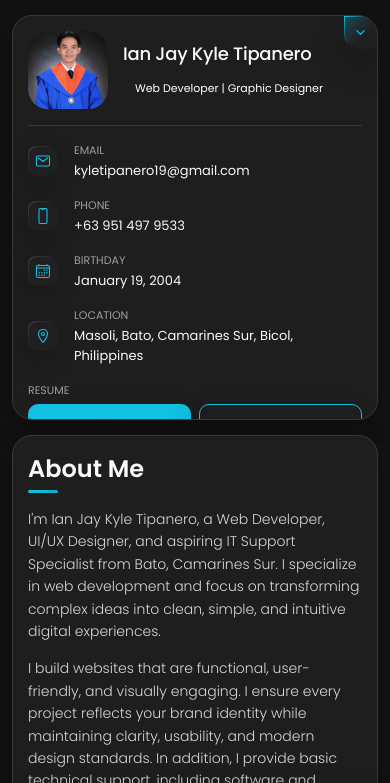
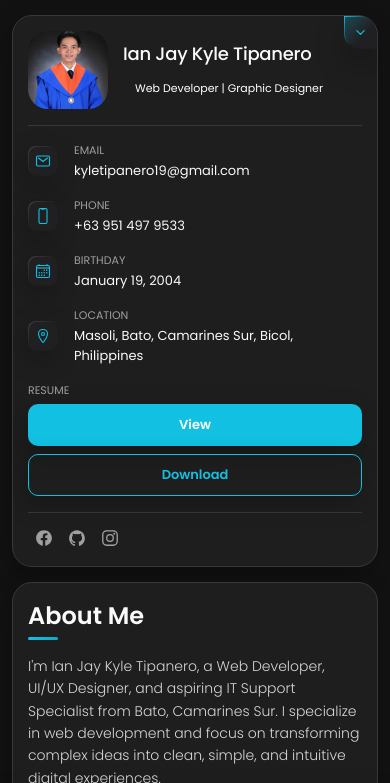
Before and after one commit to IannQt/Ian-s-Portfolio, a plain HTML site: page index.html in a window 390 px wide. Both pictures are taken after a click on the button 360 px from the left and 32 px from the top of the page. Shown: the top 783 px of the page. Drawn offline with nearby package versions, Linux system fonts and the light colour scheme.

Commit message:
Update style.css

```diff
--- a/assets/css/style.css
+++ b/assets/css/style.css
@@ -354,6 +354,7 @@ article.active {
   gap: 8px;
   flex-wrap: wrap;
   margin-top: 5px;
+  width: 100%;
 }
 
 .resume-btn {
@@ -366,7 +367,7 @@ article.active {
   align-items: center;
   justify-content: center;
   flex: 1 1 calc(50% - 4px);
-  min-width: 130px;
+  min-width: 0;
   transition: transform 0.25s ease, filter 0.25s ease, background-color 0.25s ease, border-color 0.25s ease, color 0.25s ease;
   border: 1px solid transparent;
   box-shadow: var(--shadow-1);
@@ -395,6 +396,16 @@ article.active {
   color: var(--btn-primary-text);
 }
 
+@media (max-width: 480px) {
+  .resume-buttons {
+    flex-direction: column;
+  }
+
+  .resume-btn {
+    width: 100%;
+  }
+}
+
 /*-----------------------------------*\
   #MAIN
 \*-----------------------------------*/
@@ -420,7 +431,7 @@ main {
   transition: var(--transition-2);
 }
 
-.sidebar.active { max-height: 405px; }
+.sidebar.active { max-height: 700px; }
 
 .sidebar-info {
   position: relative;
```
